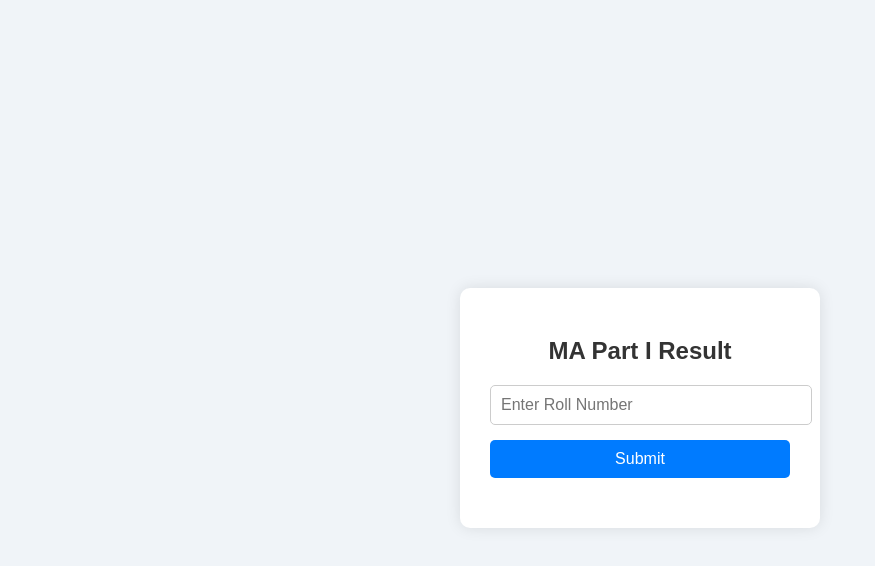
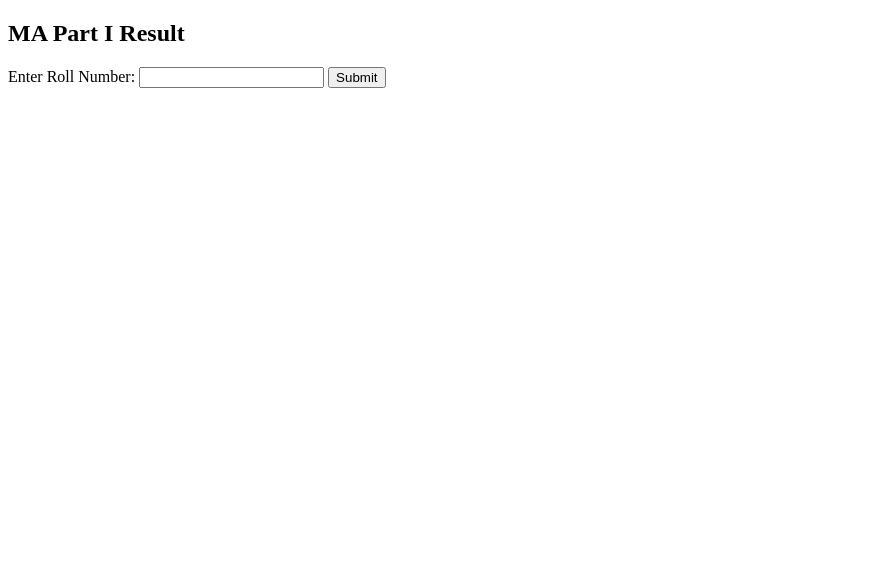
Before and after one commit to adilderani/uosresults, a plain HTML site: page index.html in a window 1280 px wide. Shown: the whole page, without its empty margins (0-875 px from the left). Drawn offline with Linux system fonts and the light colour scheme.

Commit message:
index.html

```diff
--- a/index.html
+++ b/index.html
@@ -1,78 +1,33 @@
 <!DOCTYPE html>
-<html lang="en">
+<html>
 <head>
-  <meta charset="UTF-8">
-  <title>uosresults - MA Part I</title>
-  <style>
-    body {
-      font-family: Arial, sans-serif;
-      background-color: #f0f4f8;
-      display: flex;
-      justify-content: center;
-      align-items: center;
-      height: 100vh;
-    }
-    .container {
-      background-color: #fff;
-      padding: 30px;
-      border-radius: 10px;
-      box-shadow: 0 0 15px rgba(0,0,0,0.1);
-      text-align: center;
-      width: 300px;
-    }
-    h2 {
-      color: #333;
-      margin-bottom: 20px;
-    }
-    input {
-      padding: 10px;
-      width: 100%;
-      font-size: 16px;
-      margin-bottom: 15px;
-      border: 1px solid #ccc;
-      border-radius: 5px;
-    }
-    button {
-      padding: 10px;
-      width: 100%;
-      font-size: 16px;
-      background-color: #007bff;
-      color: white;
-      border: none;
-      border-radius: 5px;
-      cursor: pointer;
-    }
-    button:hover {
-      background-color: #0056b3;
-    }
-    .result {
-      margin-top: 20px;
-      font-size: 18px;
-      color: #333;
-    }
-  </style>
+  <title>UOS Result</title>
 </head>
 <body>
+  <h2>MA Part I Result</h2>
+  <form onsubmit="showResult(); return false;">
+    <label for="roll">Enter Roll Number:</label>
+    <input type="text" id="roll" name="roll" required>
+    <button type="submit">Submit</button>
+  </form>
 
-  <div class="container">
-    <h2>MA Part I Result</h2>
-    <input type="text" id="rollInput" placeholder="Enter Roll Number">
-    <button onclick="checkResult()">Submit</button>
-    <div class="result" id="resultBox"></div>
-  </div>
+  <div id="result" style="margin-top: 20px;"></div>
 
   <script>
-    function checkResult() {
-      const roll = document.getElementById("rollInput").value.trim();
-      const resultBox = document.getElementById("resultBox");
+    function showResult() {
+      const roll = document.getElementById("roll").value.trim();
+      const resultDiv = document.getElementById("result");
 
       if (roll === "8045063") {
-        resultBox.innerHTML = "<strong>Status:</strong> Passed<br><strong>Percentage:</strong> 67.5%";
+        resultDiv.innerHTML = `
+          <p><strong>Name:</strong> Ashnoor Karim</p>
+          <p><strong>Status:</strong> Passed</p>
+          <p><strong>Percentage:</strong> 67.5%</p>
+        `;
       } else {
-        resultBox.innerHTML = "<span style='color: red;'>Result not found.</span>";
+        resultDiv.innerHTML = `<p>No result found for Roll Number: ${roll}</p>`;
       }
     }
   </script>
-
 </body>
 </html>
```
